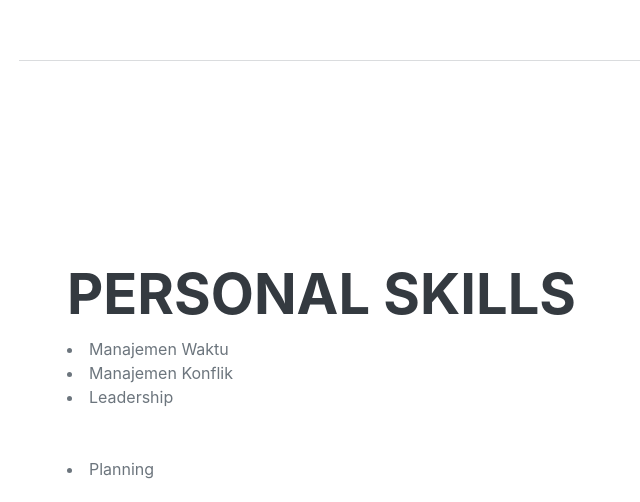
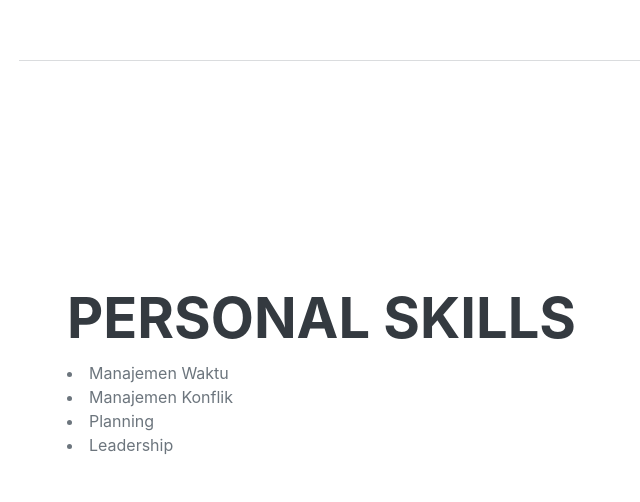
Before and after one commit to naufalabdullahrz/tugas2-fswd-arkatama-, a plain HTML site: page index.html in a window 1280 px wide. Shown: the part 2342-2844 px from the top of the page, without its empty margins (253-893 px from the left). Drawn offline with nearby package versions, Linux system fonts and the light colour scheme; a web font is replaced by a local one.

Commit message:
Update index.html

```diff
--- a/index.html
+++ b/index.html
@@ -129,13 +129,13 @@
                         <span class="fa-li"><i class="fas fa-check"></i></span>
                         Manajemen Konflik
                     </li>
+                    <li>
+                        <span class="fa-li"><i class="fas fa-check"></i></span>
+                        Planning
+                    </li>
                     <li class="heading mb-5">
                         <span class="fa-li"><i class="fas fa-check"></i></span>
                         Leadership
-                    </li>
-                    <li class="heading mb-5">
-                        <span class="fa-li"><i class="fas fa-check"></i></span>
-                        Planning
                     </li>
                     <div class="subheading mb-2">Programming Languages & Tools</div>
                     <ul class="list-inline dev-icons">
```
